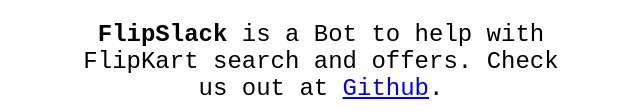
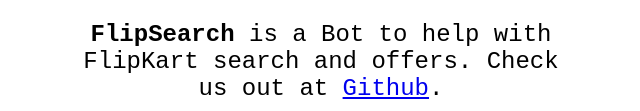
Before and after one commit to maikeffi/maikeffi.github.io, a plain HTML site: page index.html in a window 1280 px wide. Shown: the part 337-448 px from the top of the page, without its empty margins (319-959 px from the left). Drawn offline with Linux system fonts and the light colour scheme.

Commit message:
Update index.html

```diff
--- a/index.html
+++ b/index.html
@@ -1,6 +1,6 @@
 <html><head>
     <meta charset="utf-8">
-    <title>flipslack</title>
+    <title>flipsearch</title>
     <meta name="description" content="FlipKart ChatBot">
     <meta name="keywords" content="FlipKart ChatBot, ChatBot, Python, Flipchat">
     <meta name="viewport" content="width=device-width, initial-scale=1.0">
@@ -27,7 +27,7 @@
     <div class="center">
       <p><img src="https://cdn.dribbble.com/users/123162/screenshots/1261058/logo_1x.png" style="height:150px;" alt="EO logo"></p>
       <p>
-        <strong>FlipSlack</strong> is a Bot to help with FlipKart search and offers.
+        <strong>FlipSearch</strong> is a Bot to help with FlipKart search and offers.
         Check us out at <a href="https://github.com/maikeffi/apiai_slack_flipkart">Github</a>.
       </p>
     </div>
```
